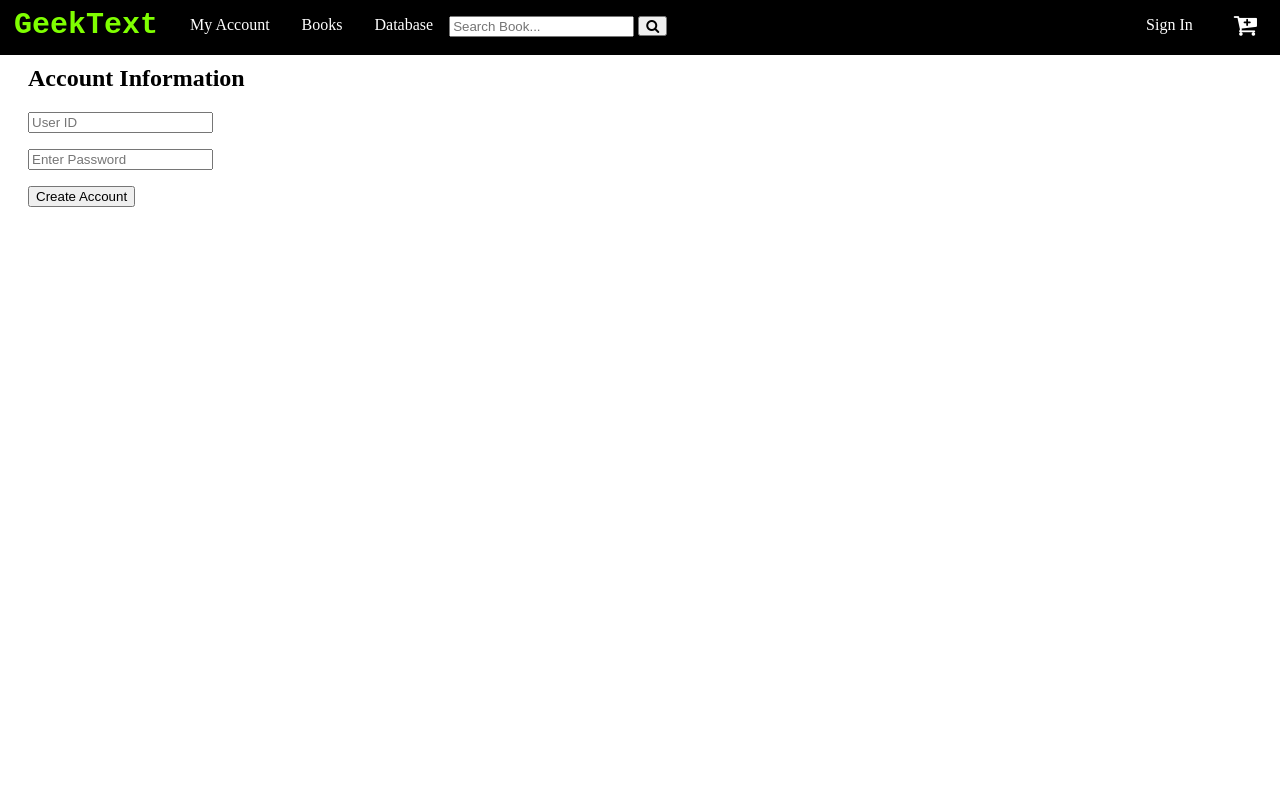
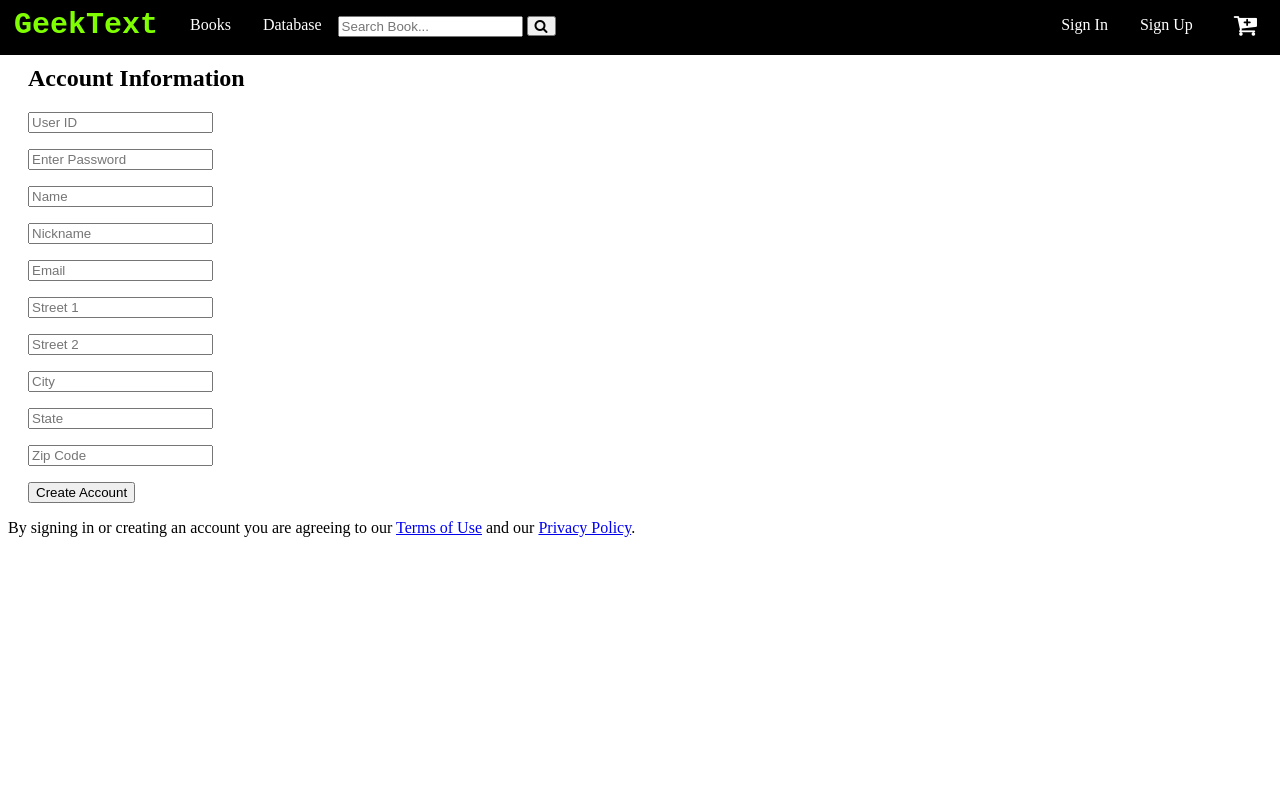
Before and after one commit to Dpereira91/Geek_text, a PHP site: page /create_account.php in a window 1280 px wide. Run offline with PHP 8.4, Linux system fonts and the light colour scheme.

Commit message:
second commit

```diff
--- a/account.php
+++ b/account.php
@@ -20,7 +20,7 @@
     <p style="margin-left: 20;"><input type="text" name="state" placeholder="State Abbreviation"></p>
 	<p style="margin-left: 20;"><input type="text" name="zip" placeholder="Zip Code"></p>
 
-	<h3 style="margin-left: 20;">Credit Card Inofrmation</h3>
+	<h3 style="margin-left: 20;">Credit Card Information</h3>
 
 	<p style="margin-left: 20;"><input type="text" name="card_num" placeholder="Credit Card Number"></p>
 	<p style="margin-left: 20;"><input type="text" name="cvv_num" placeholder="CVV Number"></p>
--- a/create_account.php
+++ b/create_account.php
@@ -12,9 +12,25 @@
 <form action="insert_account.php" method="post">
 	<p style="margin-left: 20;"><input type="text" name="id" placeholder="User ID"></p>
 	<p style="margin-left: 20;"><input type="text" name="pw" placeholder="Enter Password"></p>
+	<p style="margin-left: 20;"><input type="text" name="name" placeholder="Name"></p>
+	<p style="margin-left: 20;"><input type="text" name="nickname" placeholder="Nickname"></p>
+	<p style="margin-left: 20;"><input type="text" name="email" placeholder="Email"></p>
+	<p style="margin-left: 20;"><input type="text" name="street1" placeholder="Street 1"></p>
+	<p style="margin-left: 20;"><input type="text" name="street2" placeholder="Street 2"></p>
+	<p style="margin-left: 20;"><input type="text" name="city" placeholder="City"></p>
+	<p style="margin-left: 20;"><input type="text" name="state" placeholder="State"></p>
+	<p style="margin-left: 20;"><input type="text" name="zip" placeholder="Zip Code"></p>
+
+
 
 	<input style="margin-left: 20;" type="submit" value="Create Account">
 </form>
 
+
+By signing in or creating an account you are agreeing to our
+<a href="./terms.php">Terms of Use</a> and
+our <a href="./privacy.php">Privacy Policy</a>.
+
+
 </body>
 </html>
--- /dev/null
+++ b/current_user.php
@@ -0,0 +1,6 @@
+	<?php
+	//session_start();
+		if(isset($_SESSION['username'])){
+			echo $_SESSION['username'];
+		}
+	?>
--- a/header.php
+++ b/header.php
@@ -15,13 +15,36 @@
 		</a>
 	</li>
 
-	<li style="float:right;">
-		<a style="display:block; color:white; text-align:center; padding:18px 16px; text-decoration:none;" href="./sign_in.php">Sign In</a>
-	</li>
+	<?php
+		session_start();
+		if(!isset($_SESSION['username'])){
 
-	<li style="float:left;">
-		<a style="display:block; color:white; text-align:center; padding:18px 16px; text-decoration:none;" href="./account.php">My Account</a>
-	</li>
+			echo'<li style="float:right;">
+				<a style="display:block; color:white; text-align:center; padding:18px 16px; text-decoration:none;" href="./create_account.php">Sign Up</a>
+			</li>
+
+			<li style="float:right;">
+				<a style="display:block; color:white; text-align:center; padding:18px 16px; text-decoration:none;" href="./sign_in.php">Sign In</a>
+			</li>';
+		}
+
+		else {
+			echo'
+			<li style="float:right;">
+			<a style="display:block; color:white; text-align:center; padding:18px 16px; text-decoration:none;" href="./logout.php">Log out</a>
+			</li>';
+
+			echo'
+			<li style="float:right;">
+			<a style="display:block; color:white; text-align:center; padding:18px 16px; text-decoration:none;" href="">Logged in as ' .$_SESSION['username'] .'</a>
+			</li>';
+
+			echo'
+			<li style="float:left;">
+			<a style="display:block; color:white; text-align:center; padding:18px 16px; text-decoration:none;" href="./account.php">My Account</a>
+			</li>';
+		}
+	?>
 
 	<li style="float:left;">
 		<a style="display:block; color:white; text-align:center; padding:18px 16px; text-decoration:none;" href="./books.php">Books</a>
--- /dev/null
+++ b/logout.php
@@ -0,0 +1,5 @@
+<?php
+	session_start();
+	session_destroy();
+	header("location:home.php");
+?>
```
Also changed, not shown: check_login.php (+10 -6 lines), insert_account.php (+17 -3 lines), sign_in.php (+1 -12 lines), home.php (line endings or trailing spaces).
